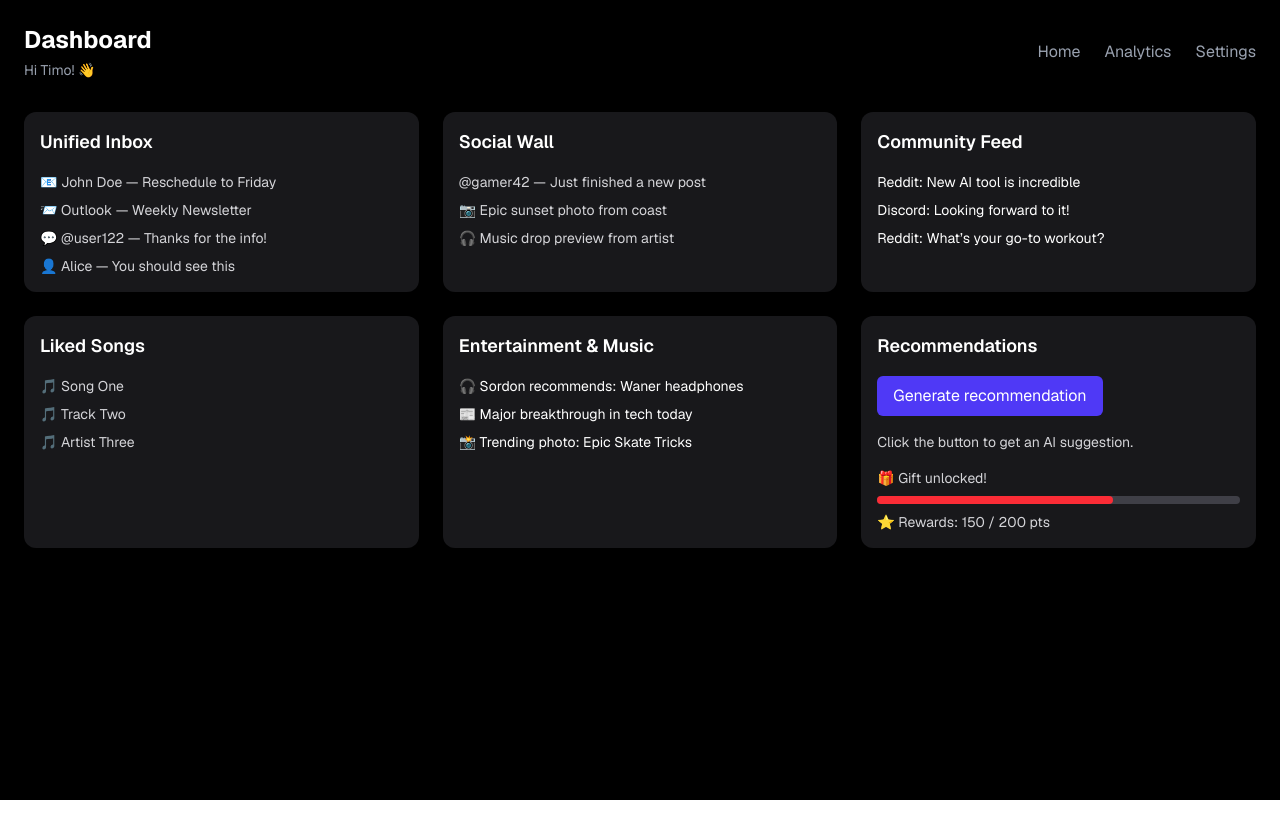
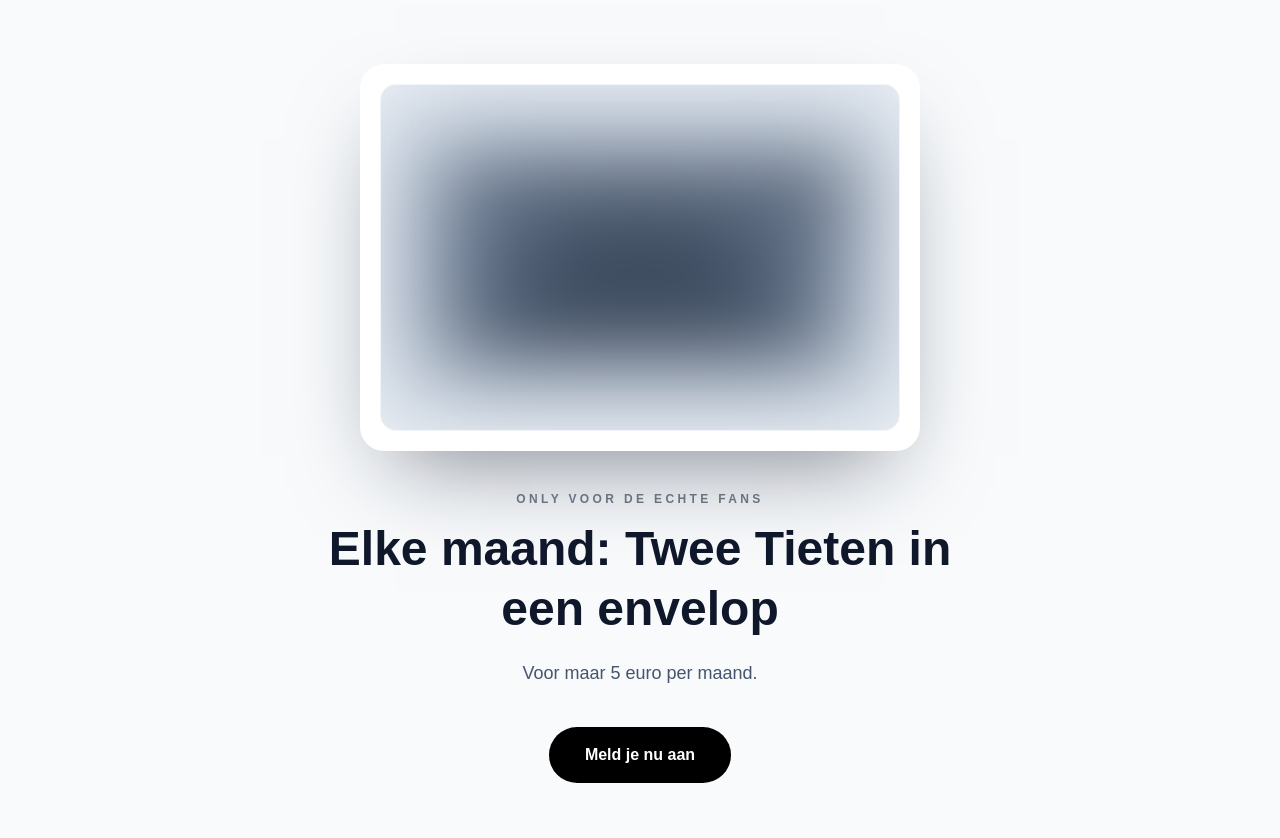
Before and after one commit to Timo-a11y/nima-dashboard, a Next.js app: page / in a window 1280 px wide. Shown: the top 838 px of the page. Before the commit the page ends 800 px from the top, so only its background shows below. Built offline with nearby package versions, Linux system fonts and the light colour scheme.

Commit message:
Build Dutch premium onepager with signup modal
Co-authored-by: Timo-a11y <Timo-a11y@users.noreply.github.com>

```diff
--- a/app/page.tsx
+++ b/app/page.tsx
@@ -1,109 +1,154 @@
-// app/page.tsx
 'use client';
 
-import { useEffect, useState } from 'react';
+import Image from 'next/image';
+import { FormEvent, useEffect, useState } from 'react';
 
-export default function Dashboard() {
-  const [recommendation, setRecommendation] = useState('');
-  const [loading, setLoading] = useState(false);
+export default function Onepager() {
+  const [isModalOpen, setIsModalOpen] = useState(false);
+  const [isSubmitted, setIsSubmitted] = useState(false);
 
-  const generateRecommendation = async () => {
-    setLoading(true);
-    const res = await fetch('/api/ai-recommendation');
-    const data = await res.json();
-    setRecommendation(data.result);
-    setLoading(false);
+  useEffect(() => {
+    if (!isModalOpen) {
+      return;
+    }
+
+    const handleEscape = (event: KeyboardEvent) => {
+      if (event.key === 'Escape') {
+        setIsModalOpen(false);
+      }
+    };
+
+    document.body.style.overflow = 'hidden';
+    window.addEventListener('keydown', handleEscape);
+
+    return () => {
+      document.body.style.overflow = '';
+      window.removeEventListener('keydown', handleEscape);
+    };
+  }, [isModalOpen]);
+
+  const openModal = () => {
+    setIsSubmitted(false);
+    setIsModalOpen(true);
+  };
+
+  const closeModal = () => {
+    setIsModalOpen(false);
+  };
+
+  const handleSubmit = (event: FormEvent<HTMLFormElement>) => {
+    event.preventDefault();
+    setIsSubmitted(true);
   };
 
   return (
-    <main className="min-h-screen bg-black text-white p-6 font-sans">
-      <header className="flex justify-between items-center mb-8">
-        <div>
-          <h1 className="text-2xl font-bold">Dashboard</h1>
-          <p className="text-gray-400 text-sm mt-1">Hi Timo! 👋</p>
+    <main className="min-h-screen bg-slate-50 px-6 py-16 text-slate-900">
+      <section className="mx-auto flex min-h-[calc(100vh-8rem)] max-w-3xl flex-col items-center justify-center text-center">
+        <div className="w-full max-w-[560px] rounded-3xl bg-white p-5 shadow-[0_40px_90px_-35px_rgba(15,23,42,0.55)]">
+          <div className="aspect-[3/2] overflow-hidden rounded-2xl border border-slate-100 bg-slate-100">
+            <Image
+              src="/envelope-card.svg"
+              alt="Vage vorm van een envelop"
+              width={1400}
+              height={900}
+              className="h-full w-full scale-110 object-cover blur-2xl"
+            />
           </div>
-        <nav className="space-x-6">
-          <a href="#" className="text-gray-400 hover:text-white">Home</a>
-          <a href="#" className="text-gray-400 hover:text-white">Analytics</a>
-          <a href="#" className="text-gray-400 hover:text-white">Settings</a>
-        </nav>
-      </header>
+        </div>
 
-      <div className="grid grid-cols-1 md:grid-cols-3 gap-6">
-        {/* Unified Inbox */}
-        <section className="bg-zinc-900 p-4 rounded-xl shadow">
-          <h2 className="text-lg font-semibold mb-4">Unified Inbox</h2>
-          <ul className="space-y-2 text-sm text-zinc-300">
-            <li>📧 John Doe — Reschedule to Friday</li>
-            <li>📨 Outlook — Weekly Newsletter</li>
-            <li>💬 @user122 — Thanks for the info!</li>
-            <li>👤 Alice — You should see this</li>
-          </ul>
+        <p className="mt-10 text-xs font-semibold uppercase tracking-[0.28em] text-gray-500">
+          Only voor de echte Fans
+        </p>
+
+        <h1 className="mt-3 max-w-2xl text-4xl font-bold leading-tight text-slate-900 sm:text-5xl">
+          Elke maand: Twee Tieten in een envelop
+        </h1>
+
+        <p className="mt-5 text-lg text-slate-600">Voor maar 5 euro per maand.</p>
+
+        <button
+          onClick={openModal}
+          className="mt-10 rounded-full bg-black px-9 py-4 text-base font-semibold text-white transition-all duration-300 hover:-translate-y-0.5 hover:bg-slate-900 hover:shadow-[0_16px_35px_-16px_rgba(15,23,42,0.7)]"
+        >
+          Meld je nu aan
+        </button>
       </section>
 
-        {/* Social Wall */}
-        <section className="bg-zinc-900 p-4 rounded-xl shadow">
-          <h2 className="text-lg font-semibold mb-4">Social Wall</h2>
-          <div className="space-y-2 text-sm text-zinc-300">
-            <div>@gamer42 — Just finished a new post</div>
-            <div>📷 Epic sunset photo from coast</div>
-            <div>🎧 Music drop preview from artist</div>
+      {isModalOpen && (
+        <div className="fixed inset-0 z-50 flex items-center justify-center bg-slate-900/45 px-4 backdrop-blur-sm">
+          <div className="w-full max-w-md rounded-2xl bg-white p-6 shadow-[0_35px_80px_-30px_rgba(15,23,42,0.6)] sm:p-7">
+            <div className="mb-6 flex items-start justify-between gap-4">
+              <div className="text-left">
+                <p className="text-xs font-semibold uppercase tracking-[0.22em] text-slate-500">Aanmelding</p>
+                <h2 className="mt-2 text-2xl font-semibold text-slate-900">Start je abonnement</h2>
               </div>
-        </section>
+              <button
+                onClick={closeModal}
+                className="rounded-full border border-slate-200 px-3 py-1.5 text-sm font-medium text-slate-600 transition hover:bg-slate-100"
+              >
+                Sluiten
+              </button>
+            </div>
 
-        {/* Community Feed */}
-        <section className="bg-zinc-900 p-4 rounded-xl shadow">
-          <h2 className="text-lg font-semibold mb-4">Community Feed</h2>
-          <ul className="space-y-2 text-sm text-zinc-300">
-            <li><a href="https://www.reddit.com/r/technology" className="hover:underline text-white">Reddit: New AI tool is incredible</a></li>
-            <li><a href="https://discord.com" className="hover:underline text-white">Discord: Looking forward to it!</a></li>
-            <li><a href="https://www.reddit.com/r/fitness" className="hover:underline text-white">Reddit: What’s your go-to workout?</a></li>
-          </ul>
-        </section>
+            {isSubmitted ? (
+              <div className="rounded-xl border border-slate-200 bg-slate-50 p-5 text-left">
+                <p className="text-sm font-medium text-slate-700">Bedankt, je aanmelding is ontvangen.</p>
+                <p className="mt-2 text-sm text-slate-500">
+                  Geen zorgen: dit is alleen een droge grap, er wordt niets afgeschreven.
+                </p>
+              </div>
+            ) : (
+              <form onSubmit={handleSubmit} className="space-y-4 text-left">
+                <label className="block">
+                  <span className="mb-1.5 block text-sm font-medium text-slate-700">Naam</span>
+                  <input
+                    type="text"
+                    name="name"
+                    required
+                    className="w-full rounded-xl border border-slate-300 bg-white px-4 py-2.5 text-sm text-slate-900 outline-none transition focus:border-slate-500 focus:ring-2 focus:ring-slate-200"
+                    placeholder="Je volledige naam"
+                  />
+                </label>
 
-        {/* Liked Songs */}
-        <section className="bg-zinc-900 p-4 rounded-xl shadow">
-          <h2 className="text-lg font-semibold mb-4">Liked Songs</h2>
-          <ul className="space-y-2 text-sm text-zinc-300">
-            <li>🎵 Song One</li>
-            <li>🎵 Track Two</li>
-            <li>🎵 Artist Three</li>
-          </ul>
-        </section>
+                <label className="block">
+                  <span className="mb-1.5 block text-sm font-medium text-slate-700">E-mail</span>
+                  <input
+                    type="email"
+                    name="email"
+                    required
+                    className="w-full rounded-xl border border-slate-300 bg-white px-4 py-2.5 text-sm text-slate-900 outline-none transition focus:border-slate-500 focus:ring-2 focus:ring-slate-200"
+                    placeholder="naam@voorbeeld.nl"
+                  />
+                </label>
 
-        {/* Entertainment & Music */}
-        <section className="bg-zinc-900 p-4 rounded-xl shadow">
-          <h2 className="text-lg font-semibold mb-4">Entertainment & Music</h2>
-          <ul className="space-y-2 text-sm text-zinc-300">
-            <li><a href="https://www.theverge.com/tech" className="hover:underline text-white">🎧 Sordon recommends: Waner headphones</a></li>
-            <li><a href="https://www.wired.com" className="hover:underline text-white">📰 Major breakthrough in tech today</a></li>
-            <li><a href="https://unsplash.com/s/photos/trending" className="hover:underline text-white">📸 Trending photo: Epic Skate Tricks</a></li>
-          </ul>
-        </section>
-
-        {/* Recommendations with AI */}
-        <section className="bg-zinc-900 p-4 rounded-xl shadow">
-          <h2 className="text-lg font-semibold mb-4">Recommendations</h2>
+                <label className="block">
+                  <span className="mb-1.5 block text-sm font-medium text-slate-700">Nep-betaalmethode</span>
+                  <select
+                    name="payment"
+                    required
+                    defaultValue=""
+                    className="w-full rounded-xl border border-slate-300 bg-white px-4 py-2.5 text-sm text-slate-900 outline-none transition focus:border-slate-500 focus:ring-2 focus:ring-slate-200"
+                  >
+                    <option value="" disabled>
+                      Kies een methode
+                    </option>
+                    <option value="ideal">iDEAL (nep)</option>
+                    <option value="creditcard">Creditcard (nep)</option>
+                    <option value="bancontact">Bancontact (nep)</option>
+                  </select>
+                </label>
 
                 <button
-            onClick={generateRecommendation}
-            className="mb-4 bg-indigo-600 hover:bg-indigo-700 text-white px-4 py-2 rounded-md transition"
-            disabled={loading}
+                  type="submit"
+                  className="mt-2 w-full rounded-xl bg-black px-4 py-3 text-sm font-semibold text-white transition hover:bg-slate-900"
                 >
-            {loading ? 'Thinking...' : 'Generate recommendation'}
+                  Aanmelding bevestigen
                 </button>
-
-          <div className="text-sm text-zinc-300 whitespace-pre-line mb-4">
-            {recommendation || 'Click the button to get an AI suggestion.'}
+              </form>
+            )}
           </div>
-
-          <div className="text-sm text-zinc-300 mb-2">🎁 Gift unlocked!</div>
-          <div className="w-full bg-zinc-700 h-2 rounded">
-            <div className="bg-red-500 h-2 rounded" style={{ width: '65%' }}></div>
         </div>
-          <div className="mt-2 text-sm text-zinc-300">⭐ Rewards: 150 / 200 pts</div>
-        </section>
-      </div>
+      )}
     </main>
   );
 }
```
Also changed, not shown: public/envelope-card.svg (added). Lines whose indentation alone changed are shown as unchanged.
